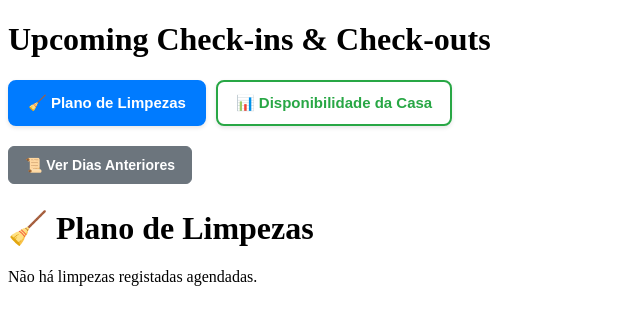
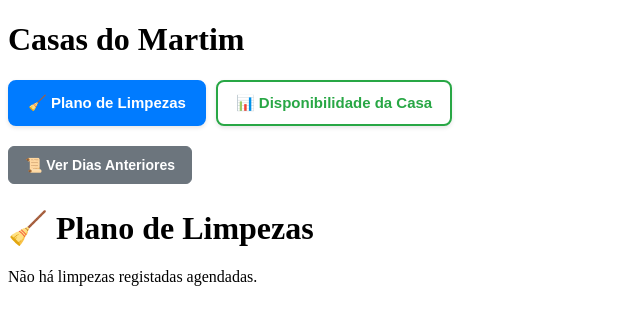
Before and after one commit to tracosdeoutono-cmd/calendario, a plain HTML site: page index.html in a window 1280 px wide. Shown: the whole page, without its empty margins (0-640 px from the left). Drawn offline with Linux system fonts and the light colour scheme; no server answers.

Commit message:
Update index.html

```diff
--- a/index.html
+++ b/index.html
@@ -8,7 +8,7 @@
 
 <body>
 
-<h1>Upcoming Check-ins & Check-outs</h1>
+<h1>Casas do Martim</h1>
 
 <div id="result">
 Loading...
```
